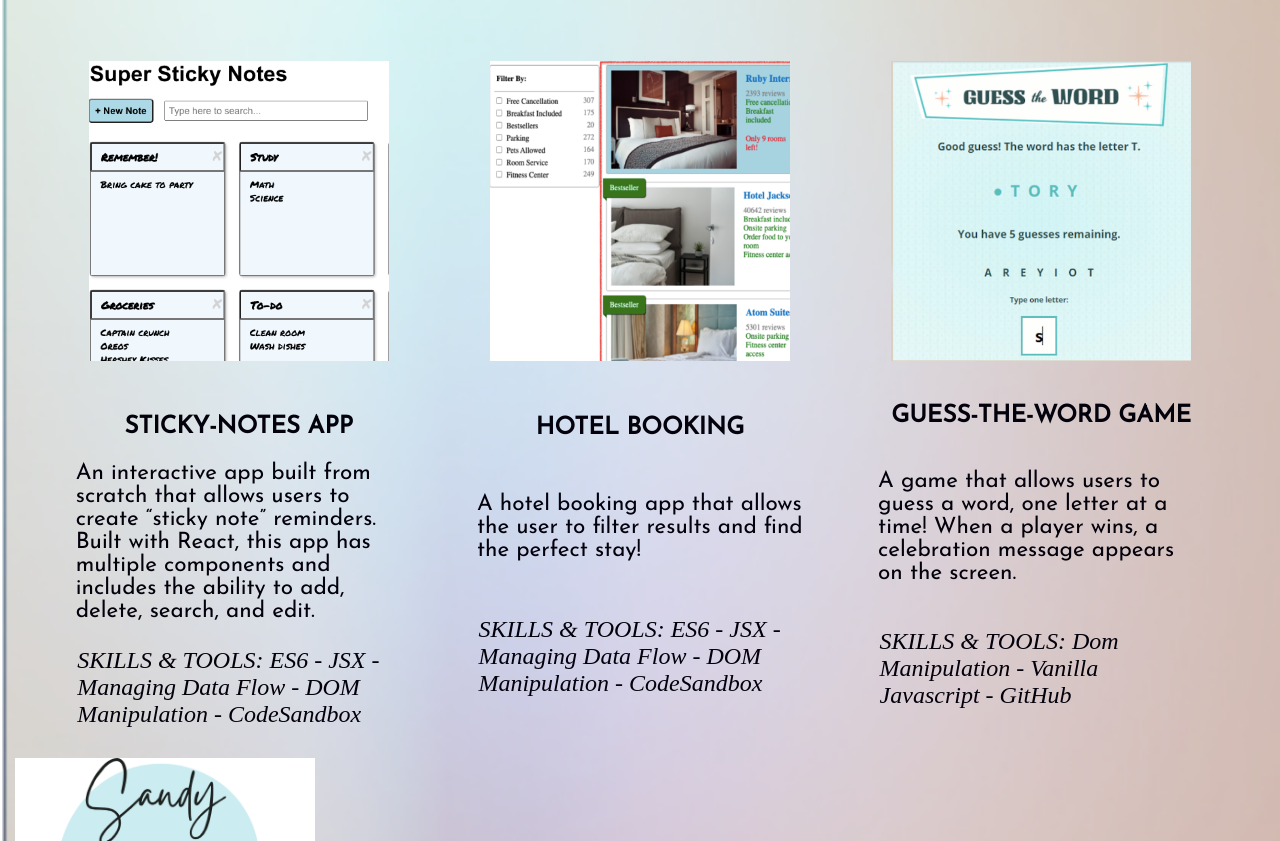
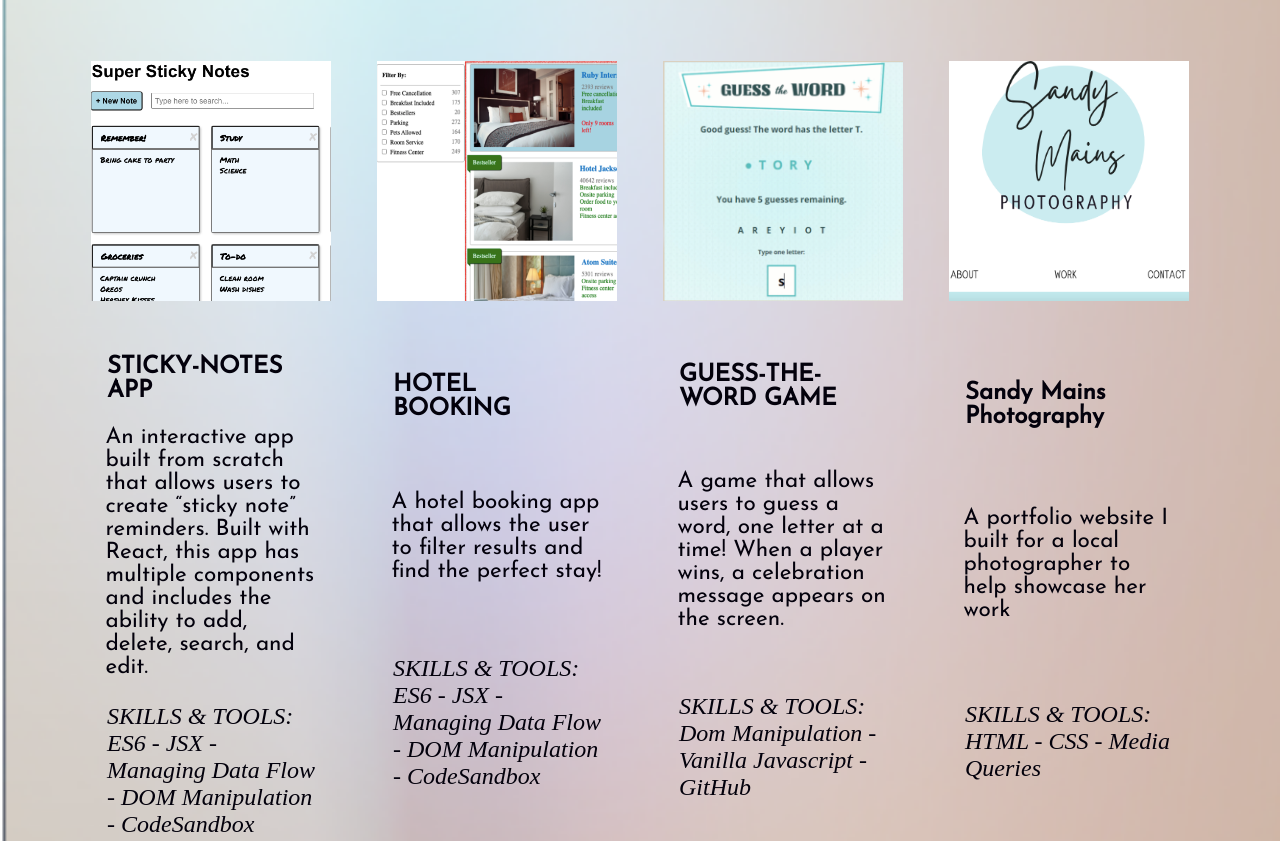
Before and after one commit to lindsaylovescode/lindsaylovescode.github.io, a plain HTML site: page my-website/index.html in a window 1280 px wide. Shown: the part 1890-2731 px from the top of the page. Drawn offline with Linux system fonts and the light colour scheme; a web font is replaced by a local one.

Commit message:
Add files via upload

```diff
--- a/my-website/css/my-website-flexbox.css
+++ b/my-website/css/my-website-flexbox.css
@@ -266,8 +266,8 @@ main span {
 
 #work img {
   width: 100%;
-  height: 10em;
-  width: 10em;
+  height: 8em;
+  width: 8em;
   display: flex;
   justify-content: center;
   align-items: center;
@@ -281,21 +281,29 @@ main span {
 
 #work #hotel {
   display: flex;
-  width: 29%;
+  width: 20%;
   justify-content: center;
 }
 
 #work #guess-the-word {
   display: flex;
-  width: 29%;
+  width: 20%;
   justify-content: center;
 }
 
 #work #sticky-notes {
   display: flex;
-  width: 29%;
+  width: 20%;
   justify-content: center;
 }
+
+#work #sandy-website {
+  display: flex;
+  width: 20%;
+  justify-content: center;
+}
+
+
 
 /*skills styles*/
 #skills {
@@ -621,6 +629,13 @@ footer {
     margin-top: 4em;
   }
 
+  #work #sandy-website {
+    display: flex;
+    width: 80%;
+    justify-content: center;
+    margin-top: 4em;
+  }
+
   #work #sticky-notes {
     display: flex;
     width: 80%;
```
